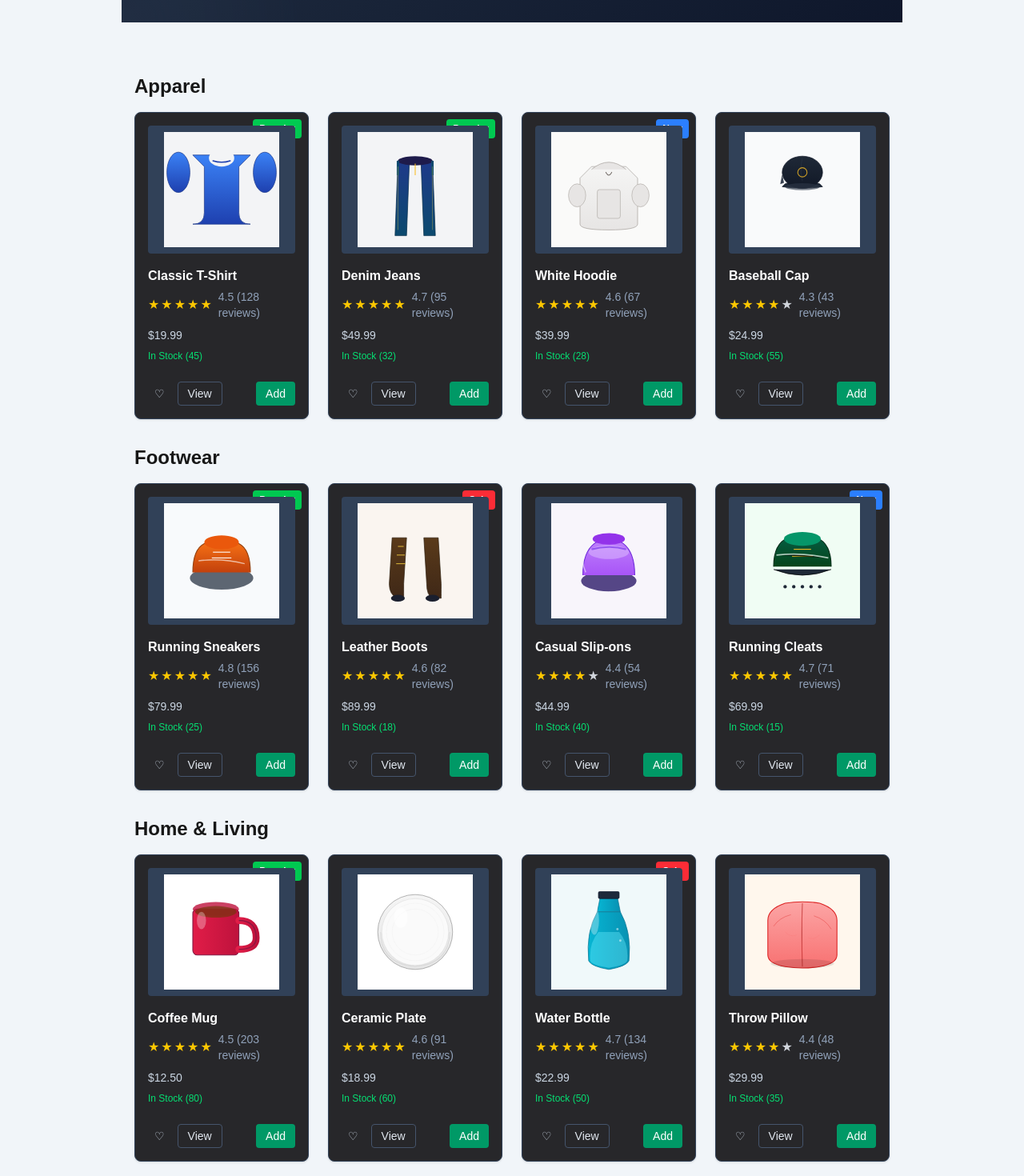
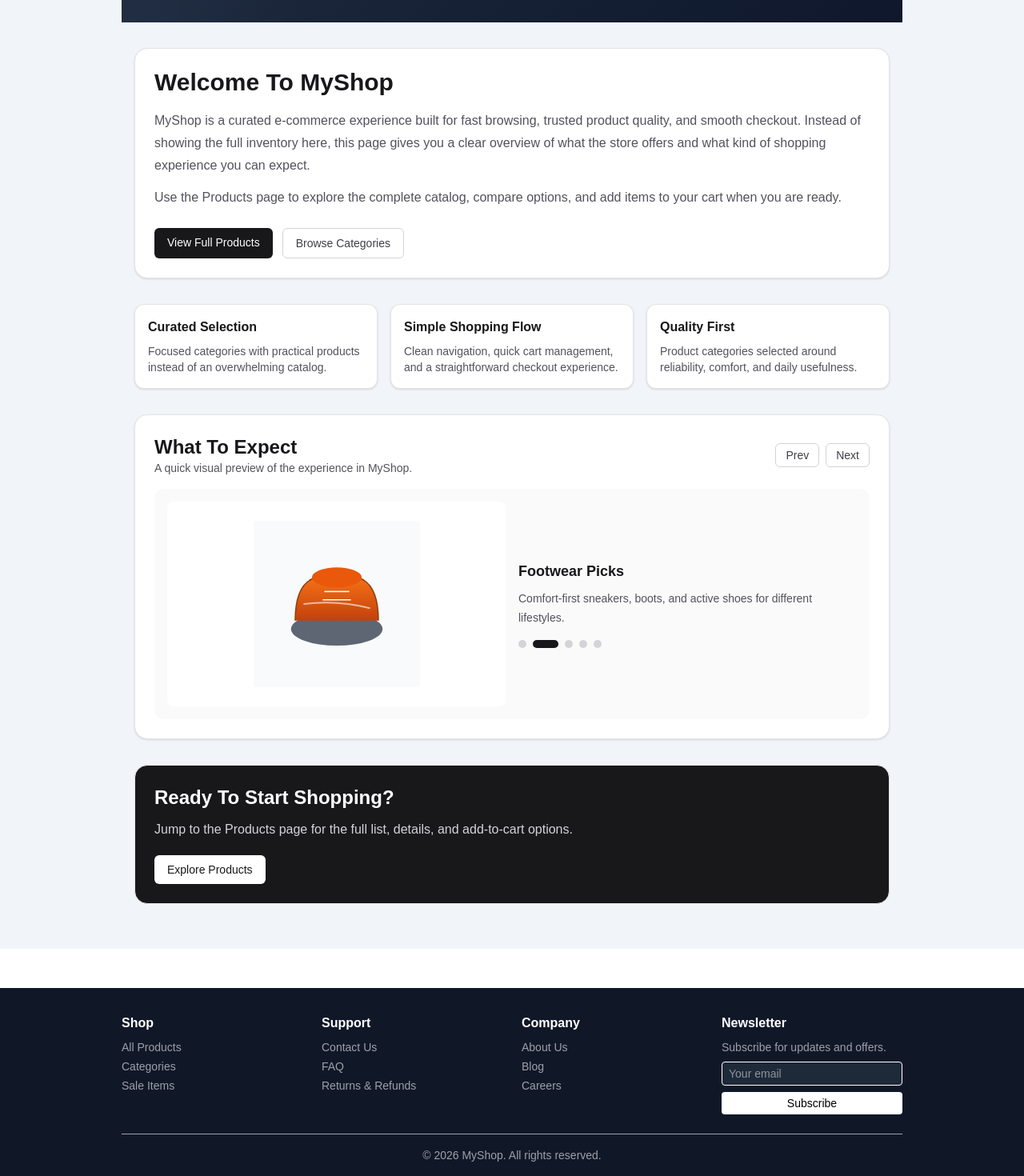
Before and after one commit to VICJAXKOL/my-e-commerce-demo, a Next.js app: page / in a window 1280 px wide. Shown: the part 800-2270 px from the top of the page at 80% size. Built offline with nearby package versions, Linux system fonts and the light colour scheme.

Commit message:
Refactor home page to intro content and showcase slider

```diff
--- a/app/page.tsx
+++ b/app/page.tsx
@@ -1,84 +1,78 @@
-import { getProductsByCategory } from "../lib/products";
-import ProductCard from "../components/ProductCard";
+import Link from "next/link";
 import Hero from "../components/Hero";
+import ShowcaseSlider from "../components/ShowcaseSlider";
 
 export default function Home() {
-  const apparelProducts = getProductsByCategory("Apparel");
-  const footwearProducts = getProductsByCategory("Footwear");
-  const homeProducts = getProductsByCategory("Home");
-  const electronicsProducts = getProductsByCategory("Electronics");
-  const sportsProducts = getProductsByCategory("Sports & Fitness");
-  const beautyProducts = getProductsByCategory("Beauty & Personal Care");
-
   return (
     <>
       <Hero />
       <main className="mx-auto max-w-5xl px-4 py-8">
-        <section className="mt-8">
-          <h2 className="mb-4 text-2xl font-semibold">Apparel</h2>
-          <div className="grid grid-cols-1 gap-6 sm:grid-cols-2 lg:grid-cols-4">
-            {apparelProducts.slice(0, 4).map((p) => (
-              <div key={p.id}>
-                <ProductCard product={p} />
-              </div>
-            ))}
+        <section className="rounded-2xl border border-zinc-200 bg-white p-6 shadow-sm">
+          <h1 className="text-2xl font-semibold text-zinc-900 sm:text-3xl">Welcome To MyShop</h1>
+          <p className="mt-4 text-sm leading-7 text-zinc-600 sm:text-base">
+            MyShop is a curated e-commerce experience built for fast browsing, trusted product quality,
+            and smooth checkout. Instead of showing the full inventory here, this page gives you a clear
+            overview of what the store offers and what kind of shopping experience you can expect.
+          </p>
+          <p className="mt-3 text-sm leading-7 text-zinc-600 sm:text-base">
+            Use the Products page to explore the complete catalog, compare options, and add items to your
+            cart when you are ready.
+          </p>
+          <div className="mt-6 flex flex-wrap gap-3">
+            <Link
+              href="/products"
+              className="rounded-md bg-zinc-900 px-4 py-2 text-sm font-medium text-white hover:bg-zinc-800"
+            >
+              View Full Products
+            </Link>
+            <Link
+              href="/categories"
+              className="rounded-md border border-zinc-300 px-4 py-2 text-sm font-medium text-zinc-700 hover:bg-zinc-100"
+            >
+              Browse Categories
+            </Link>
           </div>
         </section>
 
-      <section className="mt-8">
-        <h2 className="mb-4 text-2xl font-semibold">Footwear</h2>
-        <div className="grid grid-cols-1 gap-6 sm:grid-cols-2 lg:grid-cols-4">
-          {footwearProducts.slice(0, 4).map((p) => (
-            <div key={p.id}>
-              <ProductCard product={p} />
-            </div>
-          ))}
-        </div>
-      </section>
+        <section className="mt-8 grid gap-4 sm:grid-cols-3">
+          <article className="rounded-xl border border-zinc-200 bg-white p-4 shadow-sm">
+            <h2 className="text-base font-semibold text-zinc-900">Curated Selection</h2>
+            <p className="mt-2 text-sm text-zinc-600">
+              Focused categories with practical products instead of an overwhelming catalog.
+            </p>
+          </article>
+          <article className="rounded-xl border border-zinc-200 bg-white p-4 shadow-sm">
+            <h2 className="text-base font-semibold text-zinc-900">Simple Shopping Flow</h2>
+            <p className="mt-2 text-sm text-zinc-600">
+              Clean navigation, quick cart management, and a straightforward checkout experience.
+            </p>
+          </article>
+          <article className="rounded-xl border border-zinc-200 bg-white p-4 shadow-sm">
+            <h2 className="text-base font-semibold text-zinc-900">Quality First</h2>
+            <p className="mt-2 text-sm text-zinc-600">
+              Product categories selected around reliability, comfort, and daily usefulness.
+            </p>
+          </article>
+        </section>
 
-      <section className="mt-8">
-        <h2 className="mb-4 text-2xl font-semibold">Home & Living</h2>
-        <div className="grid grid-cols-1 gap-6 sm:grid-cols-2 lg:grid-cols-4">
-          {homeProducts.slice(0, 4).map((p) => (
-            <div key={p.id}>
-              <ProductCard product={p} />
-            </div>
-          ))}
-        </div>
-      </section>
+        <section className="mt-8">
+          <ShowcaseSlider />
+        </section>
 
-      <section className="mt-8">
-        <h2 className="mb-4 text-2xl font-semibold">Electronics</h2>
-        <div className="grid grid-cols-1 gap-6 sm:grid-cols-2 lg:grid-cols-4">
-          {electronicsProducts.slice(0, 4).map((p) => (
-            <div key={p.id}>
-              <ProductCard product={p} />
-            </div>
-          ))}
-        </div>
-      </section>
-
-      <section className="mt-8">
-        <h2 className="mb-4 text-2xl font-semibold">Sports & Fitness</h2>
-        <div className="grid grid-cols-1 gap-6 sm:grid-cols-2 lg:grid-cols-4">
-          {sportsProducts.slice(0, 4).map((p) => (
-            <div key={p.id}>
-              <ProductCard product={p} />
-            </div>
-          ))}
-        </div>
-      </section>
-
-      <section className="mt-8">
-        <h2 className="mb-4 text-2xl font-semibold">Beauty & Personal Care</h2>
-        <div className="grid grid-cols-1 gap-6 sm:grid-cols-2 lg:grid-cols-4">
-          {beautyProducts.slice(0, 4).map((p) => (
-            <div key={p.id}>
-              <ProductCard product={p} />
-            </div>
-          ))}
-        </div>
-      </section>
+        <section className="mt-8 rounded-2xl border border-zinc-200 bg-zinc-900 p-6 text-white">
+          <h2 className="text-xl font-semibold sm:text-2xl">Ready To Start Shopping?</h2>
+          <p className="mt-3 text-sm text-zinc-300 sm:text-base">
+            Jump to the Products page for the full list, details, and add-to-cart options.
+          </p>
+          <div className="mt-5">
+            <Link
+              href="/products"
+              className="inline-flex rounded-md bg-white px-4 py-2 text-sm font-medium text-zinc-900 hover:bg-zinc-100"
+            >
+              Explore Products
+            </Link>
+          </div>
+        </section>
       </main>
     </>
   );
--- /dev/null
+++ b/components/ShowcaseSlider.tsx
@@ -0,0 +1,98 @@
+"use client";
+
+import Image from "next/image";
+import React from "react";
+
+const slides = [
+  {
+    title: "Style and Apparel",
+    description: "Everyday essentials, seasonal looks, and clean fits for work and weekends.",
+    image: "/products/hoodie.svg",
+  },
+  {
+    title: "Footwear Picks",
+    description: "Comfort-first sneakers, boots, and active shoes for different lifestyles.",
+    image: "/products/sneakers.svg",
+  },
+  {
+    title: "Home and Living",
+    description: "Practical home items designed to keep spaces simple and functional.",
+    image: "/products/pillow.svg",
+  },
+  {
+    title: "Tech and Gadgets",
+    description: "Reliable electronics and accessories selected for daily productivity.",
+    image: "/products/headphones.svg",
+  },
+  {
+    title: "Sports and Fitness",
+    description: "Training gear and recovery-focused products to support active routines.",
+    image: "/products/yogamat.svg",
+  },
+];
+
+export default function ShowcaseSlider() {
+  const [index, setIndex] = React.useState(0);
+
+  React.useEffect(() => {
+    const timer = window.setInterval(() => {
+      setIndex((prev) => (prev + 1) % slides.length);
+    }, 4000);
+
+    return () => window.clearInterval(timer);
+  }, []);
+
+  const current = slides[index];
+
+  return (
+    <section className="rounded-2xl border border-zinc-200 bg-white p-4 shadow-sm sm:p-6">
+      <div className="mb-4 flex items-center justify-between">
+        <div>
+          <h2 className="text-xl font-semibold text-zinc-900 sm:text-2xl">What To Expect</h2>
+          <p className="text-sm text-zinc-600">A quick visual preview of the experience in MyShop.</p>
+        </div>
+        <div className="flex items-center gap-2">
+          <button
+            type="button"
+            onClick={() => setIndex((prev) => (prev - 1 + slides.length) % slides.length)}
+            className="rounded-md border border-zinc-300 px-3 py-1 text-sm text-zinc-700 hover:bg-zinc-100"
+            aria-label="Previous slide"
+          >
+            Prev
+          </button>
+          <button
+            type="button"
+            onClick={() => setIndex((prev) => (prev + 1) % slides.length)}
+            className="rounded-md border border-zinc-300 px-3 py-1 text-sm text-zinc-700 hover:bg-zinc-100"
+            aria-label="Next slide"
+          >
+            Next
+          </button>
+        </div>
+      </div>
+
+      <div className="grid gap-4 rounded-xl bg-zinc-50 p-4 md:grid-cols-2 md:items-center">
+        <div className="relative h-56 overflow-hidden rounded-lg bg-white sm:h-64">
+          <Image src={current.image} alt={current.title} fill className="object-contain p-6" />
+        </div>
+        <div>
+          <h3 className="text-lg font-semibold text-zinc-900">{current.title}</h3>
+          <p className="mt-2 text-sm leading-6 text-zinc-600">{current.description}</p>
+          <div className="mt-4 flex items-center gap-2">
+            {slides.map((slide, slideIndex) => (
+              <button
+                key={slide.title}
+                type="button"
+                onClick={() => setIndex(slideIndex)}
+                className={`h-2.5 rounded-full transition-all ${
+                  slideIndex === index ? "w-8 bg-zinc-900" : "w-2.5 bg-zinc-300 hover:bg-zinc-400"
+                }`}
+                aria-label={`Go to slide ${slideIndex + 1}`}
+              />
+            ))}
+          </div>
+        </div>
+      </div>
+    </section>
+  );
+}
```
